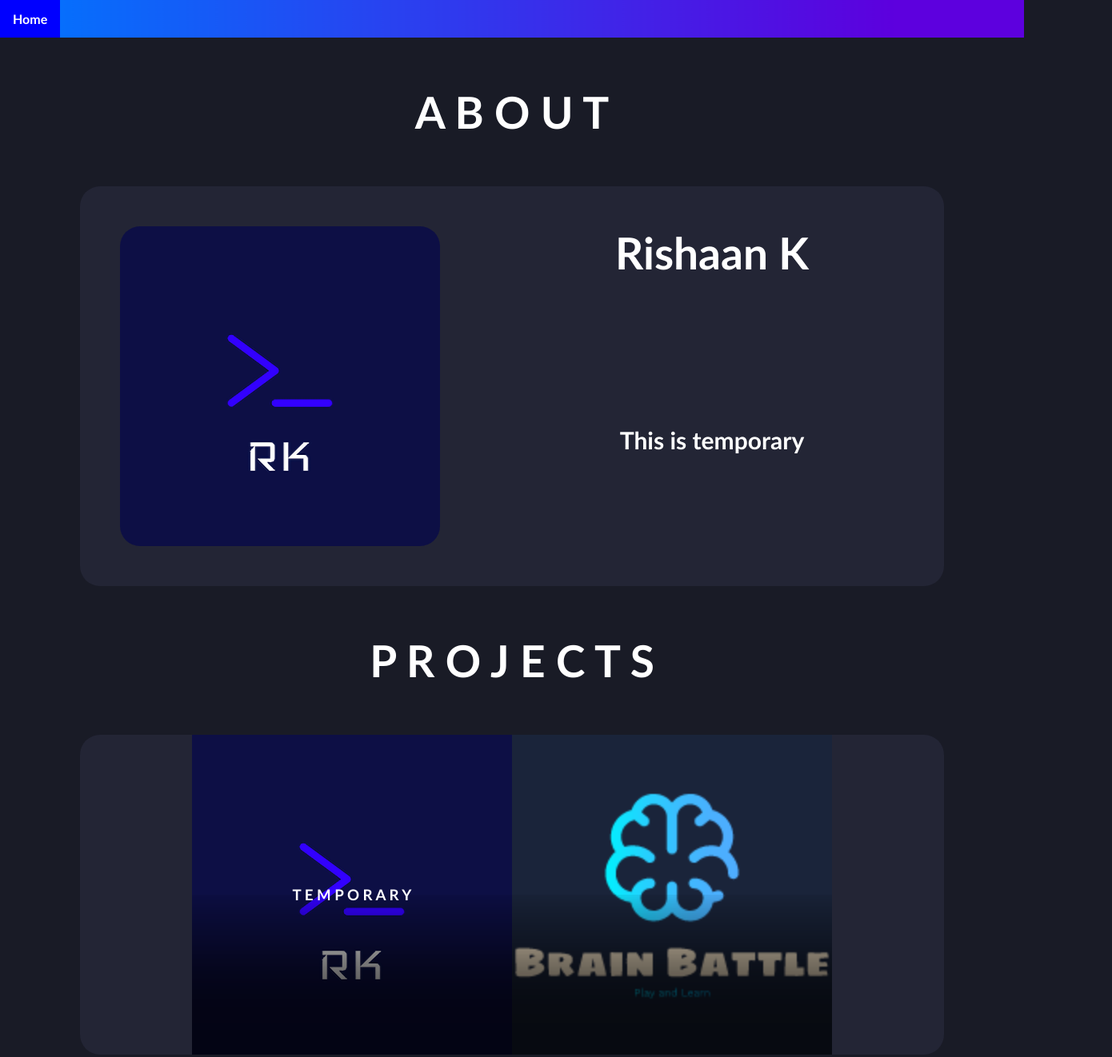
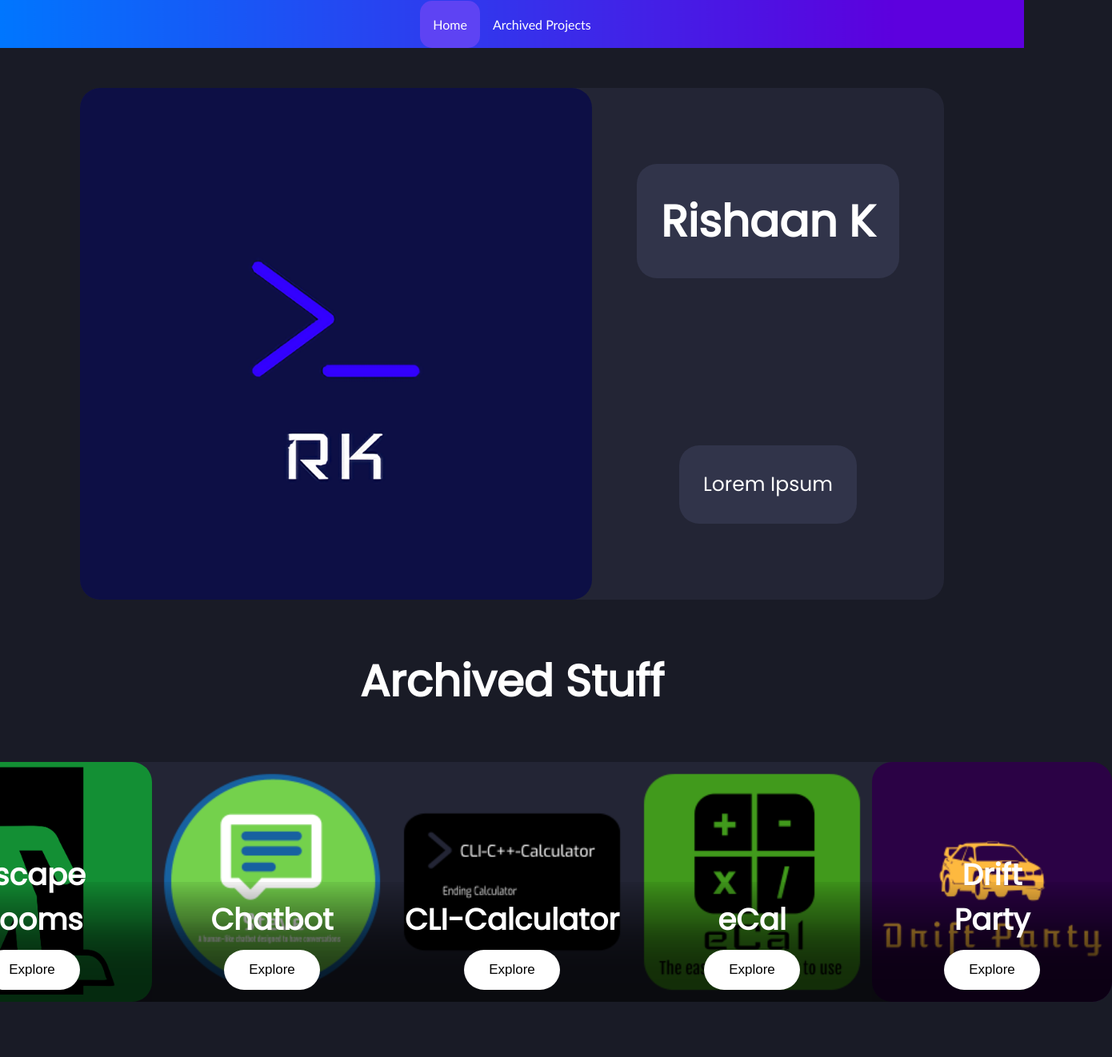
Before and after one commit to rishaank/rishaank.github.io, a plain HTML site: page index.html in a window 1280 px wide. Shown: the whole page at 80% size, 1390 px wide, since content can reach past the window. Drawn offline with Linux system fonts and the light colour scheme.

Commit message:
a lot of stuff

```diff
--- a/index.html
+++ b/index.html
@@ -1,5 +1,6 @@
 <!DOCTYPE html>
 <html lang="en">
+<link rel="stylesheet" type="text/css" href="styles.css">
 
 <head>
   <meta charset="UTF-8">
@@ -7,163 +8,68 @@
   <meta name="keywords" content="Portfolio, Technology, Tech, Coding">
   <meta name="description" content="Rishaan's Portfolio">
   <title>About</title>
-  <style>
-    .rkLogo {
-      border-radius: 25px;
-    }
-
-    .bar {
-      list-style-type: none;
-      margin: 0;
-      padding: 0;
-      background-image: url('images/Banner.png');
-      background-size: cover;
-      overflow: hidden;
-    }
-
-    .barList {
-      display: inline;
-      float: left;
-    }
-
-    .barLink {
-      display: block;
-      padding: 8px;
-      display: block;
-      color: white;
-      text-align: center;
-      padding: 14px 16px;
-      text-decoration: none;
-      font-weight: bold;
-      font-family: Calibri;
-    }
-
-    .active {
-      background-color: rgb(81, 0, 255);
-    }
-
-    .barList .barLink:hover {
-      background-color: blue;
-    }
-
-    body {
-      background-color: rgb(25, 27, 38);
-      margin: 0;
-    }
-
-    .horizontalLayout {
-      display: flex;
-      align-items: flex-start;
-      justify-content: center;
-      background-color: rgb(35, 37, 53);
-      border-radius: 25px;
-      margin: 20px;
-      margin-left: 100px;
-      margin-right: 100px;
-      margin-top: 50px;
-      margin-bottom: 50px;
-    }
-
-    .rkLogo {
-      border-radius: 25px;
-      margin-right: 50px;
-      margin-left: 50px;
-      margin-top: 50px;
-      margin-bottom: 50px;
-      width: 400px;
-      height: 400px;
-    }
-
-    .vertText {
-      display: flex;
-      flex-direction: column;
-      text-align: center;
-      height: 500px;
-      width: 100vh;
-    }
-
-    .title {
-      font-size: 55px;
-      color: white;
-      font-family: Calibri;
-      margin: 0;
-      margin-top: 60px;
-      margin-bottom: 60px;
-      text-align: center;
-    }
-
-    .titleInfo {
-      font-size: 55px;
-      color: white;
-      font-family: Calibri;
-      margin: 0;
-      margin-top: 50px;
-      text-align: center;
-    }
-
-    .bodyText {
-      font-size: 30px;
-      color: white;
-      font-family: Calibri;
-      margin: 0;
-      margin-top: auto;
-      margin-bottom: auto;
-      text-align: center;
-    }
-
-    .project {
-      width: 400px;
-      height: 400px;
-    }
-
-    img.overlay {
-      align-self: flex-end;
-      height: 200px;
-      width: 400px;
-      position: absolute;
-      opacity: 70%;
-    }
-
-    h3.overlay {
-      align-self: center;
-      justify-content: center;
-      text-align: center;
-      position: absolute;
-      color: white;
-      font-family: Calibri;
-      font-weight: bold;
-    }
-
-    .projectLayout {
-      display: flex;
-      align-items: flex-start;
-      justify-content: center;
-    }
-  </style>
 </head>
 
 <body>
+  <!-- Nav Bar -->
   <ul class="bar">
-    <li class="barList"><a class="barLink active" href="index.html">Home</a></li>
+    <li class="barList"><a class="barLink" style="background-color: #5e43f3ff;" href="index.html">Home</a></li>
+    <li class="barList"><a class="barLink" href="archived.html">Archived Projects</a></li>
   </ul>
-  <h1 class="title">A B O U T</h1>
+
+  <!-- About Section -->
   <div class="horizontalLayout">
-    <img class="rkLogo" src="images/rkLogo.png" alt="RK Logo">
-    <div class="vertText">
+    <img class="mainImg" src="images/rkLogo.png" alt="RK Logo">
+    <div class="verticalLayout">
       <h2 class="titleInfo">Rishaan K</h2> <br>
-      <h4 class="bodyText">This is temporary</h4>
+      <h4 class="bodyText">Lorem Ipsum</h4>
     </div>
   </div>
-  <h1 class="title">P R O J E C T S</h1>
-  <div class="horizontalLayout">
+
+  <h1 class="title">Archived Stuff</h1>
+
+  <!-- Archived Projects -->
+  <div class="horizontalLayout" style="height: 300px;">
+    <!-- Escape Rooms -->
     <div class="projectLayout">
-      <img class="project" src="images/rkLogo.png" alt="RK Logo">
-      <img class="overlay" src="images/Vignette.png" alt="Vignette">
-      <h3 class="overlay">T E M P O R A R Y</h3>
+      <img class="project" src="images/Escape.png" alt="Virtual Escape Room">
+      <img class="bottomVignette projectsVignette" src="images/Vignette.png" style="border-bottom-left-radius: 25px;"
+        alt="Vignette">
+      <h3 class="overlay">Escape Rooms</h3>
+      <button onclick="location.href='archived.html'">Explore</button>
     </div>
+
+    <!-- Chatbot -->
     <div class="projectLayout">
-      <img class="project" src="images/BrainBattleWithBG.png" alt="Brain Battle">
-      <img class="overlay" src="images/Vignette.png" alt="Vignette">
+      <img class="project" src="images/Steve-chatbot-logo.png" alt="Chatbot">
+      <img class="bottomVignette projectsVignette" src="images/Vignette.png" alt="Vignette">
+      <h3 class="overlay">Chatbot</h3>
+      <button onclick="location.href='archived.html#Chatbot'">Explore</button>
+    </div>
+
+    <!-- CLI-Calculator -->
+    <div class="projectLayout">
+      <img class="project" src="images/CLI-Calculator.png" alt="Command-Line Calculator">
+      <img class="bottomVignette projectsVignette" src="images/Vignette.png" alt="Vignette">
+      <h3 class="overlay">CLI-Calculator</h3>
+      <button onclick="location.href='archived.html#CLI-Calculator'">Explore</button>
+    </div>
+
+    <!-- eCal -->
+    <div class="projectLayout">
+      <img class="project" src="images/eCal.png" alt="eCal">
+      <img class="bottomVignette projectsVignette" src="images/Vignette.png" alt="Vignette">
+      <h3 class="overlay">eCal</h3>
+      <button onclick="location.href='archived.html#eCal'">Explore</button>
+    </div>
+
+    <!-- Drift Party -->
+    <div class="projectLayout">
+      <img class="project" src="images/DriftParty.png" alt="Drift Party">
+      <img class="bottomVignette projectsVignette" src="images/Vignette.png" style="border-bottom-right-radius: 25px;"
+        alt="Vignette">
+      <h3 class="overlay">Drift Party</h3>
+      <button onclick="location.href='archived.html#DriftParty'">Explore</button>
     </div>
   </div>
 </body>
--- /dev/null
+++ b/styles.css
@@ -0,0 +1,243 @@
+@font-face {
+    font-family: Poppins;
+    src: url('fonts/Poppins-Regular.ttf');
+}
+
+@font-face {
+    font-family: Poppins-Medium;
+    src: url('fonts/Poppins-Medium.ttf');
+}
+
+@font-face {
+    font-family: Poppins-Bold;
+    src: url('fonts/Poppins-Bold.ttf');
+}
+
+body {
+    background-color: rgb(25, 27, 38);
+    margin: 0;
+}
+
+.bar {
+    height: 60px;
+    display: flex;
+    align-items: center;
+    justify-content: center;
+    list-style-type: none;
+    margin: 0;
+    padding: 0;
+    background-image: url('images/Banner.png');
+    background-size: cover;
+    overflow: hidden;
+}
+
+.barLink {
+    color: white;
+    border-radius: 15px;
+    display: flex;
+    text-align: center;
+    padding: 20px 16px;
+    font-family: Calibri;
+    font-weight: lighter;
+    text-decoration: none;
+}
+
+.barList .barLink:hover {
+    font-weight: bold;
+}
+
+.horizontalLayout {
+    background-color: rgb(35, 37, 53);
+    height: calc(100vh - 160px);
+    display: flex;
+    justify-content: center;
+    position: relative;
+    align-items: flex-start;
+    margin-left: 100px;
+    margin-right: 100px;
+    margin-top: 50px;
+    margin-bottom: 50px;
+    border-radius: 25px;
+}
+
+.verticalLayout {
+    height: calc(100vh - 160px);
+    width: 100vh;
+    position: relative;
+    display: flex;
+    justify-content: center;
+    flex-direction: column;
+    text-align: center;
+    align-items: center;
+}
+
+.projectLayout {
+    display: flex;
+    justify-content: center;
+}
+
+.project {
+    height: 300px;
+    width: 300px;
+    border-radius: 25px;
+}
+
+.title {
+    color: white;
+    margin: 0;
+    margin-top: 60px;
+    margin-bottom: 60px;
+    text-align: center;
+    font-family: Poppins;
+    font-size: 55px;
+}
+
+.titleInfo {
+    color: white;
+    background-color: rgb(49, 52, 74);
+    margin: auto;
+    padding: 30px;
+    text-align: center;
+    border-radius: 25px;
+    font-family: Poppins;
+    font-size: 55px;
+}
+
+.bodyText {
+    color: white;
+    background-color:rgb(49, 52, 74);
+    margin: auto;
+    padding: 30px;
+    text-align: center;
+    border-radius: 25px;
+    font-family: Poppins;
+    font-size: 25px;
+    font-weight: lighter;
+}
+
+img.mainImg {
+    width: calc(100vh - 160px);
+    height: calc(100vh - 160px);
+    border-radius: 25px;
+}
+
+.github-container {
+    display: flex;
+    justify-content: center;
+    flex-direction: row-reverse;
+}
+
+img.github {
+    height: 40px;
+    width: 40px;
+    padding-right: 10px;
+}
+
+button.github {
+    background-color: #333;
+    color: white;
+    height: 60px;
+    width: 200px;
+    margin: 10px 0;
+    padding: 0px;
+}
+
+button.github:hover {
+    background-color: #5e43f3ff;
+    box-shadow: #5e43f3ff;
+}
+
+img.bottomVignette {
+    align-self: flex-end;
+    position: absolute;
+    opacity: 70%;
+}
+
+img.projectsVignette {
+    height: 150px;
+    width: 300px;
+}
+
+.archiveVignette {
+    height: 150px;
+    width: calc(100vh - 160px);
+    position: absolute;
+    margin: 0px;
+    padding: 0px;
+    bottom: 0px;
+    border-radius: 25px;
+}
+
+p.archiveVignette {
+    color: #5e43f3ff;
+    line-height: 150px;
+    align-self: center;
+    font-family: Poppins;
+    font-size: xxx-large;
+    font-weight: bold;
+}
+
+h3.overlay {
+    color: white;
+    margin-bottom: 75px;
+    align-self: flex-end;
+    text-align: center;
+    position: absolute;
+    font-family: Poppins;
+    font-size: 37px;
+    font-weight: bold;
+}
+
+button {
+    display: flex;
+    align-items: center;
+    align-self: center;
+    text-align: center;
+    justify-content: center;
+    background-color: white;
+    box-shadow: white;
+    border: 0;
+    position: absolute;
+    color: black;
+    padding: 2px 2px;
+    margin-top: 220px;
+    width: 120px;
+    height: 50px;
+    border-radius: 30px;
+    font-size: 17px;
+    transition-duration: 0.4s;
+}
+
+button:hover {
+    background-color: #5e43f3ff;
+    color: white;
+    box-shadow: #5e43f3ff;
+}
+
+::-webkit-scrollbar {
+    width: 12px;
+    border-radius: 30px;
+}
+
+::-webkit-scrollbar-track {
+    background-color: rgb(25, 27, 38);
+    border-radius: 30px;
+}
+
+::-webkit-scrollbar-thumb {
+    background: #555;
+    border-radius: 30px;
+}
+
+::-webkit-scrollbar-thumb:hover {
+    background-color: #5e43f3ff;
+    border-radius: 30px;
+}
+
+::-moz-selection {
+    background: #5e43f3ff;
+}
+
+::selection {
+    background: #5e43f3ff;
+}
```
Also changed, not shown: archived.html (added, +177 -0 lines), fonts/Poppins-Bold.ttf (added), fonts/Poppins-Medium.ttf (added), fonts/Poppins-Regular.ttf (added), images/BrainBattleWithBG.png (deleted), images/CLI-Calculator.png (added), images/DriftParty.png (added), images/Escape.png (added), images/Steve-chatbot-logo.png (added), images/eCal.png (added), images/github-icon.png (added).
